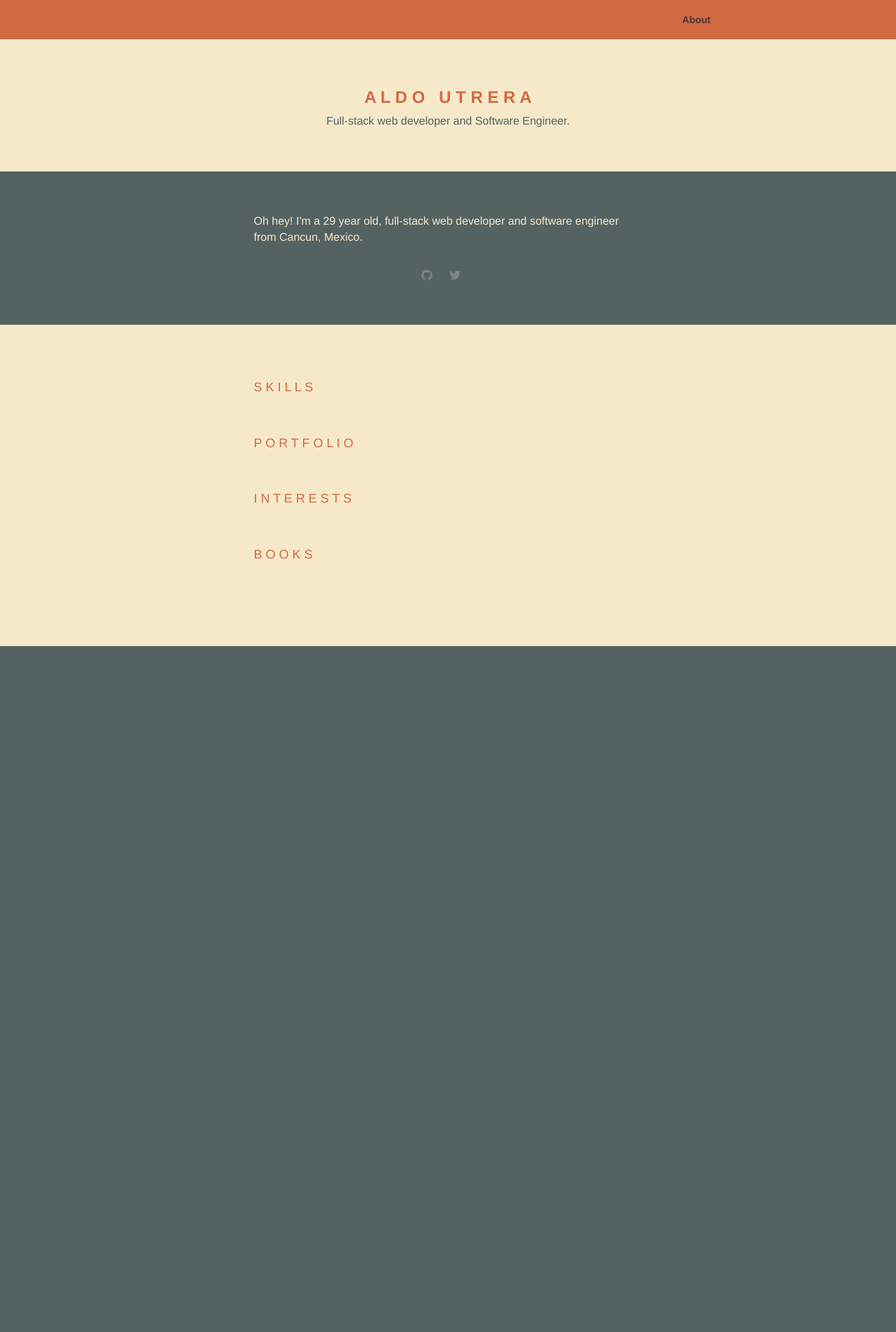
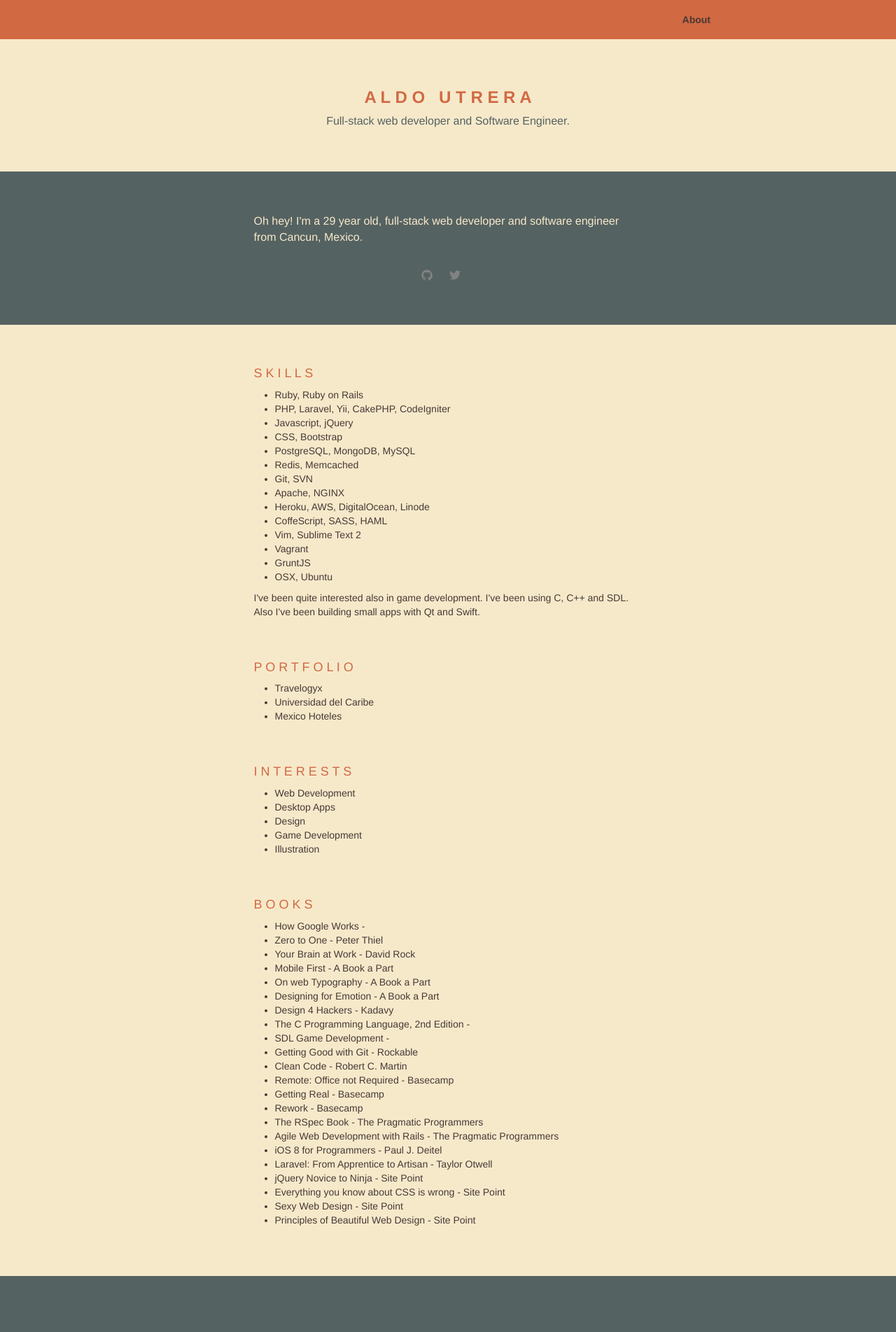
Before and after one commit to aldoutrera/aldoutrera.github.io, a Jekyll site: the page built from index.html, in a window 1280 px wide. Shown: the whole page at 70% size. Built offline with Jekyll 4.4.1, drawn with Linux system fonts in a browser that asks for light colours; before the commit the page ends 1003 px from its top, so only the background shows below that.

Commit message:
Agregando contenido

```diff
--- a/css/main.scss
+++ b/css/main.scss
@@ -143,9 +143,15 @@
   }
 
   .content-heading {
+
     font-size: 18px;
     color: $standout;
-    margin-bottom: 60px;
+    margin-top: 60px;
+
+    &.first {
+      margin-top: 0;
+    }
+
   }
 
 }
--- a/index.html
+++ b/index.html
@@ -5,10 +5,66 @@
 <div class = "row">
   <div class = "col-md-6 col-md-offset-3">
 
-    <h2 class="content-heading">S K I L L S</h2>
+    <h2 class="content-heading first">S K I L L S</h2>
+    <ul>
+      <li>Ruby, Ruby on Rails</li>
+      <li>PHP, Laravel, Yii, CakePHP, CodeIgniter</li>
+      <li>Javascript, jQuery</li>
+      <li>CSS, Bootstrap</li>
+      <li>PostgreSQL, MongoDB, MySQL</li>
+      <li>Redis, Memcached</li>
+      <li>Git, SVN</li>
+      <li>Apache, NGINX</li>
+      <li>Heroku, AWS, DigitalOcean, Linode</li>
+      <li>CoffeScript, SASS, HAML</li>
+      <li>Vim, Sublime Text 2</li>
+      <li>Vagrant</li>
+      <li>GruntJS</li>
+      <li>OSX, Ubuntu</li>
+    </ul>
+    <p>I've been quite interested also in game development. I've been using C, C++ and SDL. Also I've been building small apps with Qt and Swift.</p>
+
     <h2 class="content-heading">P O R T F O L I O</h2>
+    <ul>
+      <li>Travelogyx</li>
+      <li>Universidad del Caribe</li>
+      <li>Mexico Hoteles</li>
+    </ul>
+
     <h2 class="content-heading">I N T E R E S T S</h2>
+    <ul>
+      <li>Web Development</li>
+      <li>Desktop Apps</li>
+      <li>Design</li>
+      <li>Game Development</li>
+      <li>Illustration</li>
+    </ul>
+
     <h2 class="content-heading">B O O K S</h2>
+    <ul>
+      <li>How Google Works - </li>
+      <li>Zero to One - Peter Thiel</li>
+      <li>Your Brain at Work - David Rock</li>
+      <li>Mobile First - A Book a Part</li>
+      <li>On web Typography - A Book a Part</li>
+      <li>Designing for Emotion - A Book a Part</li>
+      <li>Design 4 Hackers - Kadavy</li>
+      <li>The C Programming Language, 2nd Edition - </li>
+      <li>SDL Game Development - </li>
+      <li>Getting Good with Git - Rockable</li>
+      <li>Clean Code - Robert C. Martin</li>
+      <li>Remote: Office not Required - Basecamp</li>
+      <li>Getting Real - Basecamp</li>
+      <li>Rework - Basecamp</li>
+      <li>The RSpec Book - The Pragmatic Programmers</li>
+      <li>Agile Web Development with Rails - The Pragmatic Programmers</li>
+      <li>iOS 8 for Programmers - Paul J. Deitel</li>
+      <li>Laravel: From Apprentice to Artisan - Taylor Otwell</li>
+      <li>jQuery Novice to Ninja - Site Point</li>
+      <li>Everything you know about CSS is wrong - Site Point</li>
+      <li>Sexy Web Design - Site Point</li>
+      <li>Principles of Beautiful Web Design - Site Point</li>
+    </ul>
 
   </div>
 </div>
```
